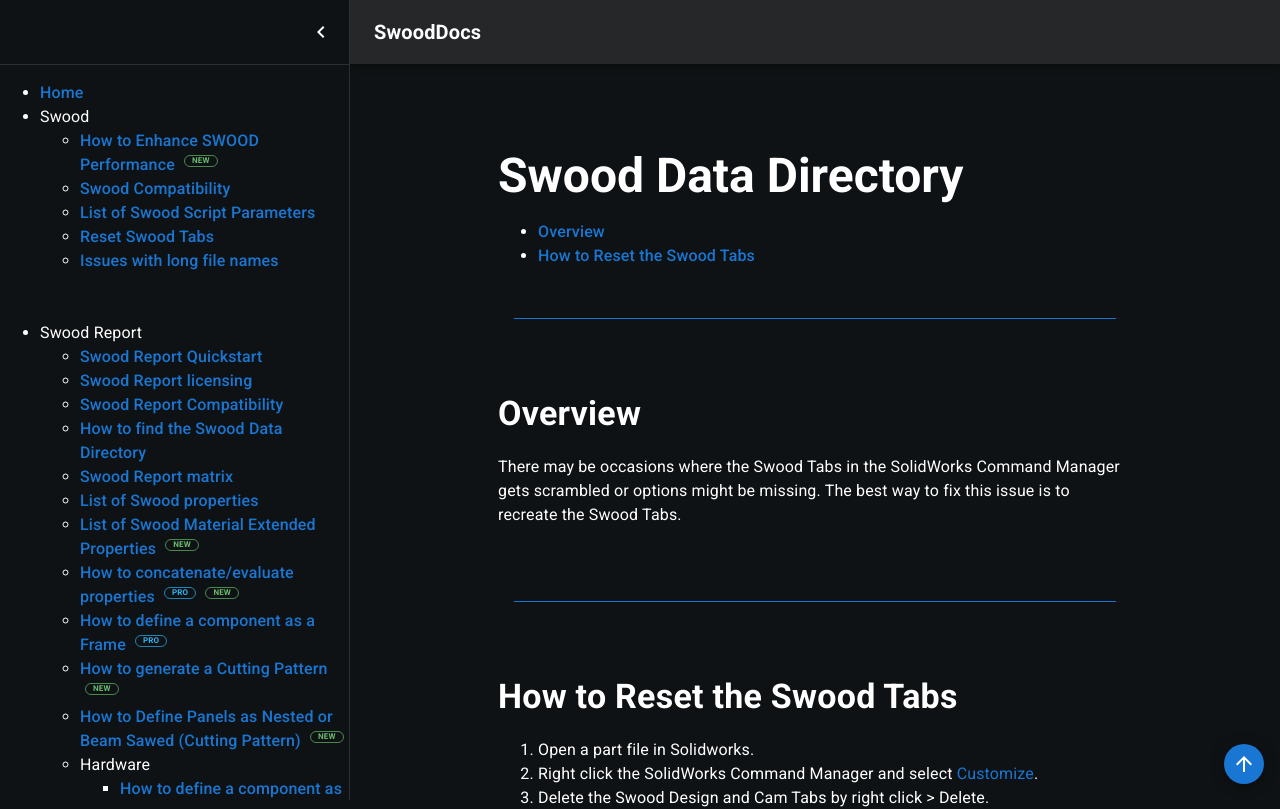
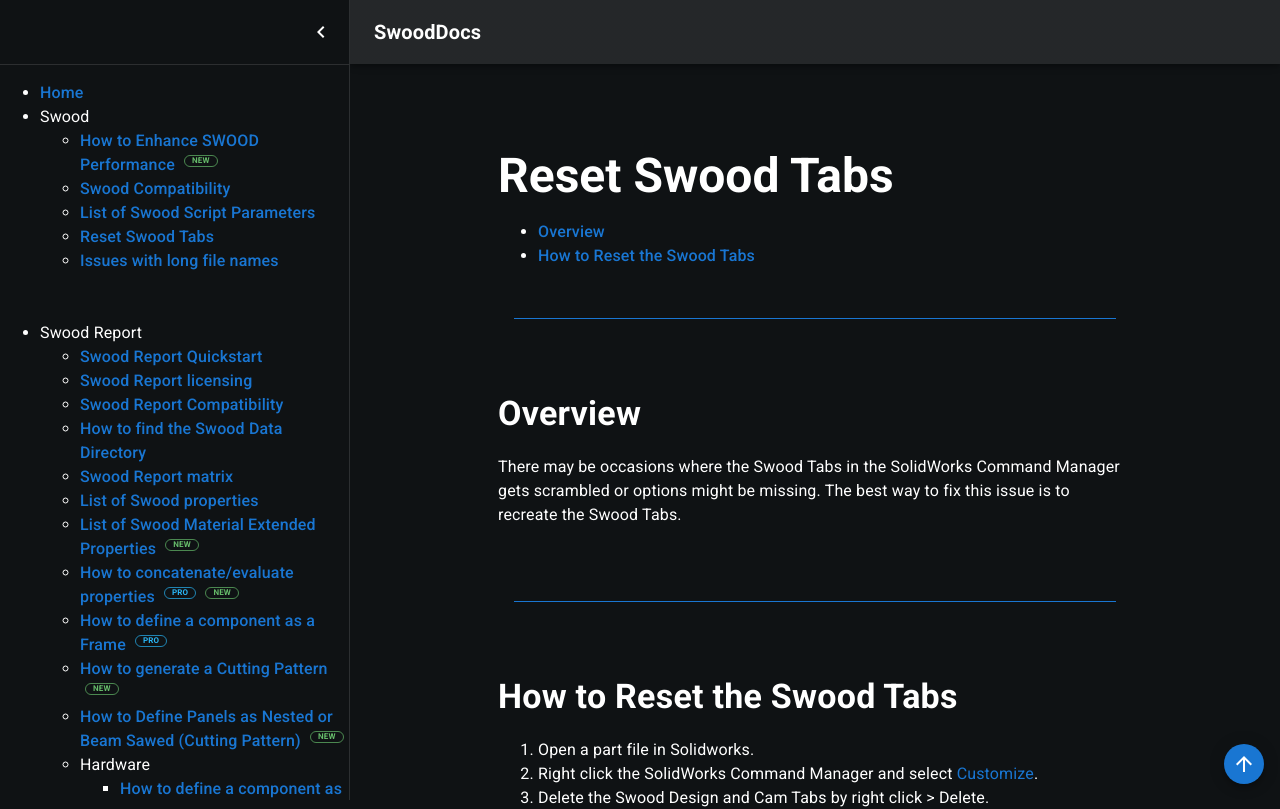
Before and after one commit to SolidSolutionsLtd/SwoodDocs, a React (Vite) app: page /SwoodDocs/SwoodTab in a window 1280 px wide. Shown: the top 809 px of the page. Built offline with nearby package versions, Linux system fonts and the light colour scheme.

Commit message:
minor change to SwoodTab page

```diff
--- a/src/pages/SwoodTab.tsx
+++ b/src/pages/SwoodTab.tsx
@@ -6,7 +6,7 @@
 export const SwoodTab = () => {
 	return (
 		<>
-			<PageTitle title="Swood Data Directory" />
+			<PageTitle title="Reset Swood Tabs" />
 			<nav>
 				<ul>
 					<li>
```
Also changed, not shown: 1 other file (tests, documents, lock files or other folders).
